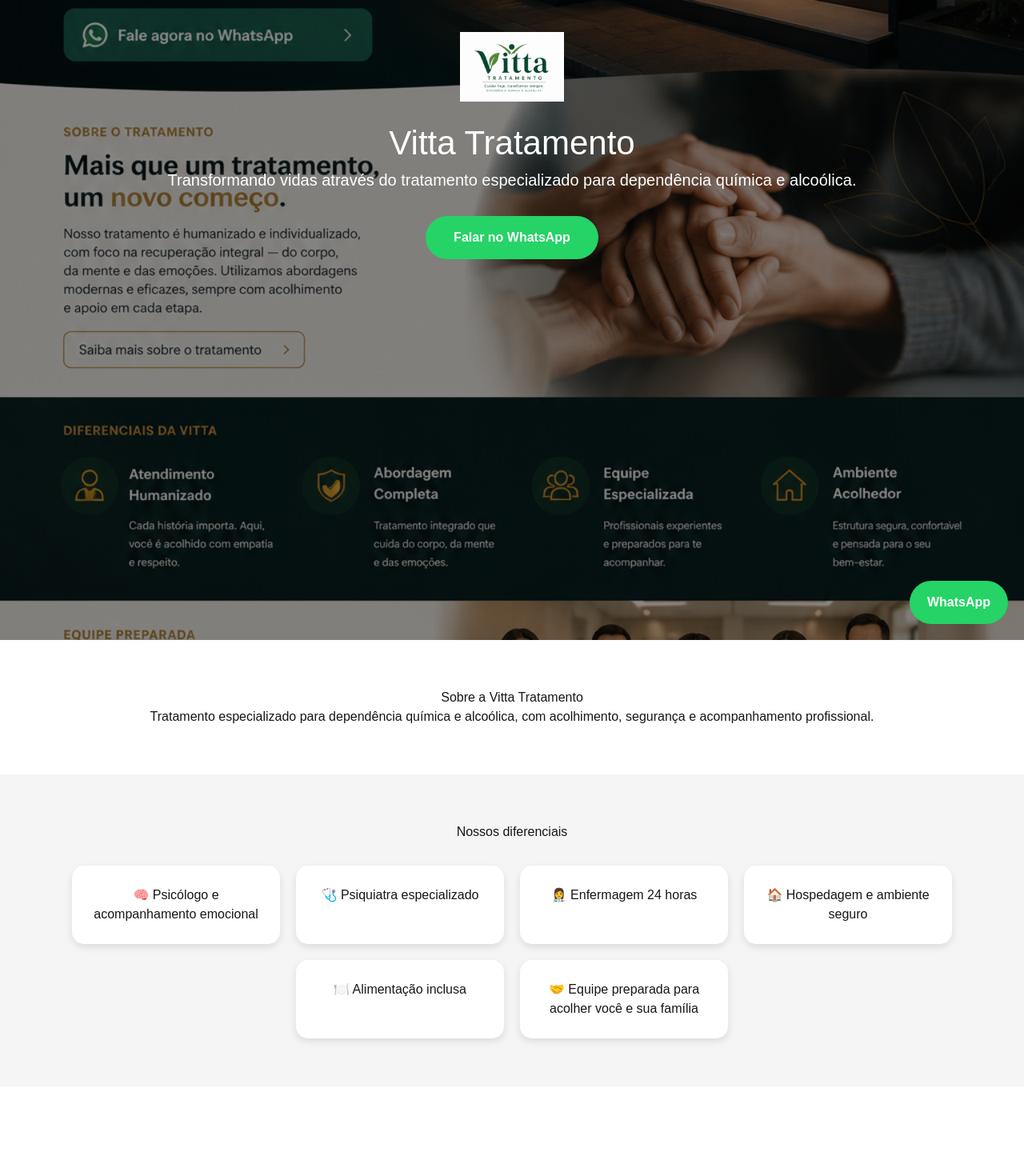
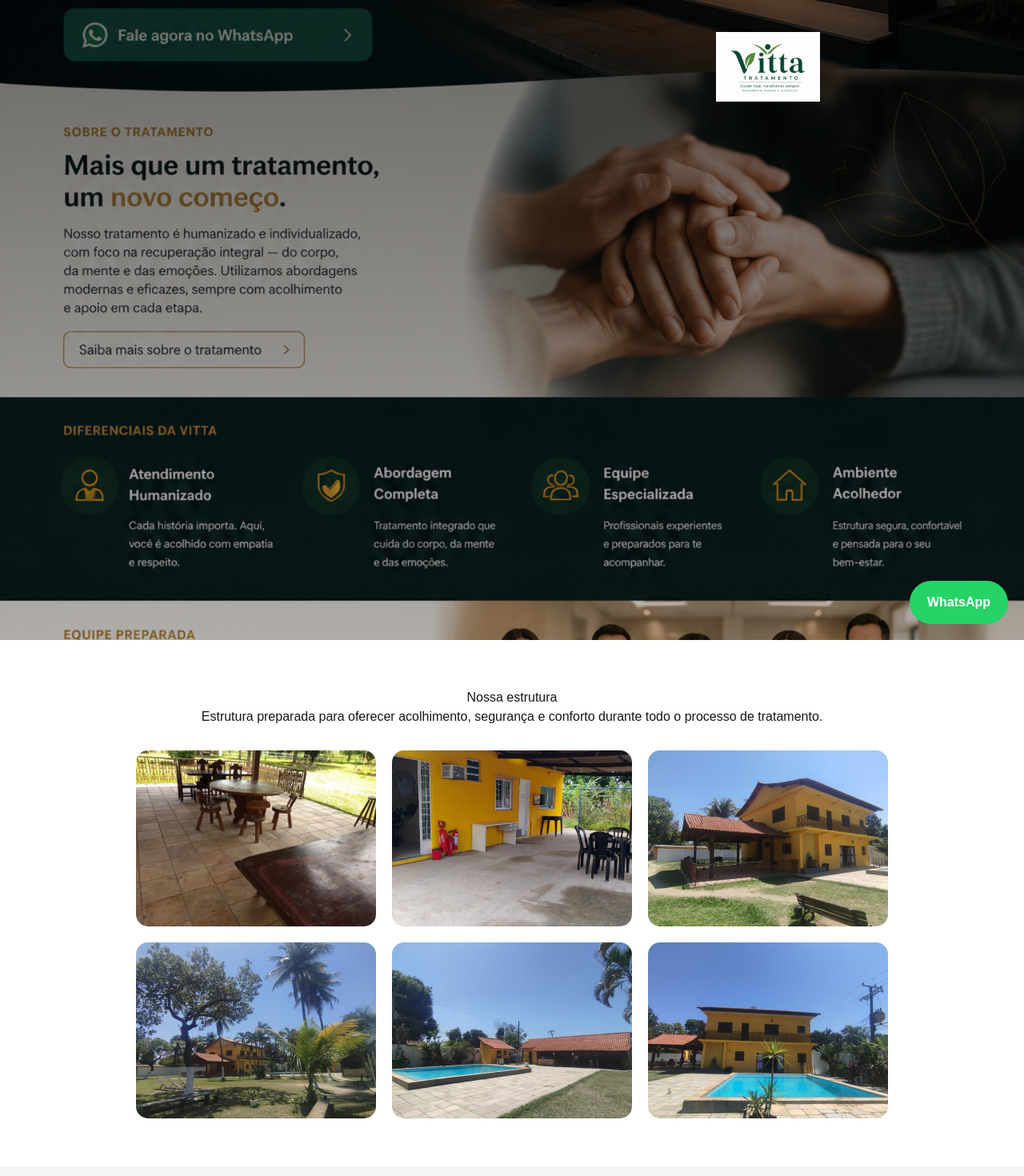
Before and after one commit to Rogerio199521/Vittatratamento, a Next.js app: page / in a window 1280 px wide. Shown: the top 1470 px of the page at 80% size. Built offline with nearby package versions, Linux system fonts and the light colour scheme.

Commit message:
Versao estavel site Vitta

```diff
--- a/app/page.tsx
+++ b/app/page.tsx
@@ -20,14 +20,16 @@
     width: "100%",
     height: "100%",
     objectFit: "cover",
+    objectPosition: "center left",
+    backgroundColor: "#000",
   }}
 />
-
        <div
   style={{
     position: "absolute",
     inset: 0,
-            background: "rgba(0,0,0,0.45)",
+    background:
+      "linear-gradient(to bottom, rgba(0,0,0,0.55), rgba(0,0,0,0.25))",
   }}
 />
 
@@ -35,7 +37,7 @@
           style={{
             position: "absolute",
             top: "40px",
-            left: "50%",
+            left: "75%",
             transform: "translateX(-50%)",
             width: "90%",
             textAlign: "center",
@@ -50,55 +52,16 @@
     display: "block",
   }}
 />
-          <h1 style={{ fontSize: "42px" }}>
-            Vitta Tratamento
-          </h1>
+          </div>
+          <section
 
-          <p style={{ fontSize: "20px" }}>
-            Transformando vidas através do tratamento especializado para
-            dependência química e alcoólica.
-          </p>
-
-          <a
-            href="https://wa.me/5521995230950"
-            style={{
-              display: "inline-block",
-              marginTop: "30px",
-              padding: "15px 35px",
-              background: "#25D366",
-              color: "white",
-              borderRadius: "30px",
-              textDecoration: "none",
-              fontWeight: "bold",
-            }}
-          >
-            Falar no WhatsApp
-          </a>
-        </div>
-      </section>
-
-      <section
-        style={{
-          background: "white",
-          padding: "60px 20px",
-          textAlign: "center",
-        }}
-      >
-        <h2>Sobre a Vitta Tratamento</h2>
-
-        <p>
-          Tratamento especializado para dependência química e alcoólica,
-          com acolhimento, segurança e acompanhamento profissional.
-        </p>
-      </section>
-
-      <section
         style={{
           background: "#f5f5f5",
           padding: "60px 20px",
           textAlign: "center",
         }}
       >
+
        <h2>Nossos diferenciais</h2>
 
 <div
@@ -134,13 +97,7 @@
 </div>
       </section>
 
-      <section
-        style={{
-          background: "white",
-          padding: "60px 20px",
-          textAlign: "center",
-        }}
-      >{/* 4 - COMO FUNCIONA O TRATAMENTO */}
+{/* 4 - COMO FUNCIONA O TRATAMENTO */}
 <section
   style={{
     background: "white",
@@ -465,11 +422,6 @@
   <h2>Vitta Tratamento</h2>
 
   <p>
-    Transformando vidas através do tratamento especializado para
-    dependência química e alcoólica.
-  </p>
-
-  <p>
     WhatsApp: (21) 99523-0950
   </p>
 
```
Lines whose indentation alone changed are shown as unchanged.
